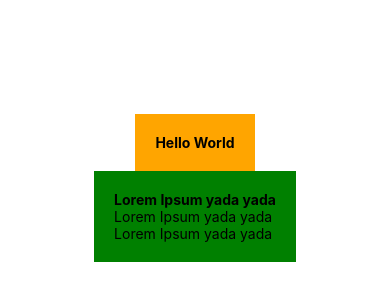
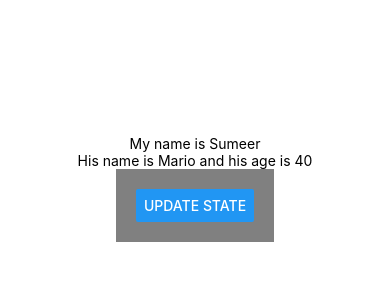
Before and after one commit to smer007/react-native-todo, a React Native app: screen / in a window 390 px wide. Shown: the part 234-534 px from the top of the page. Built offline with nearby package versions, Linux system fonts and the light colour scheme.

Commit message:
using state

```diff
--- a/App.js
+++ b/App.js
@@ -1,16 +1,25 @@
-import React from 'react';
-import { StyleSheet, Text, View } from 'react-native';
+import React, { useState } from 'react';
+import {
+  Button,
+  StyleSheet,
+  Text,
+  View
+} from 'react-native';
 
 export default function App() {
+  const [name, setName] = useState('Sumeer');
+  const [person, setPerson] = useState({ name: 'Mario', age: 40 });
+
+  const clickHandler = () => {
+    setName('Sachin');
+    setPerson({ name: 'Luigi', age: 33 });
+  }
   return (
     <View style={styles.container}>
-      <View style={styles.header}>
-        <Text style={styles.text}>Hello World</Text>
-      </View>
+      <Text>My name is {name}</Text>
+      <Text>His name is {person.name} and his age is {person.age}</Text>
       <View style={styles.body}>
-        <Text style={styles.text}>Lorem Ipsum yada yada</Text>
-        <Text>Lorem Ipsum yada yada</Text>
-        <Text>Lorem Ipsum yada yada</Text>
+        <Button title = 'Update state' onPress={clickHandler} />
       </View>
     </View>
   );
@@ -28,7 +37,7 @@
     padding: 20
   },
   body: {
-    backgroundColor: 'green',
+    backgroundColor: 'gray',
     padding: 20
   },
   text: {
```
